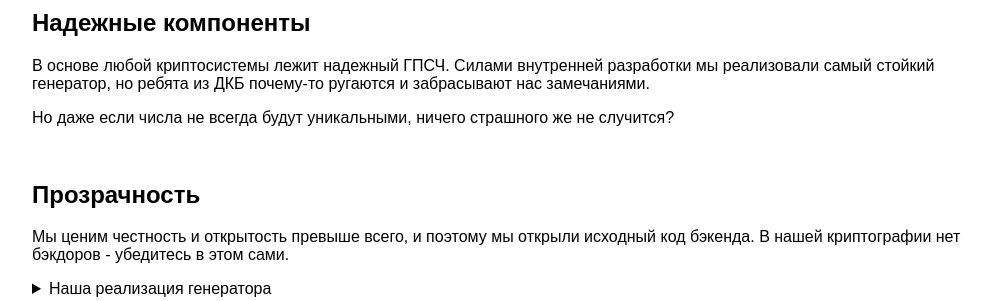
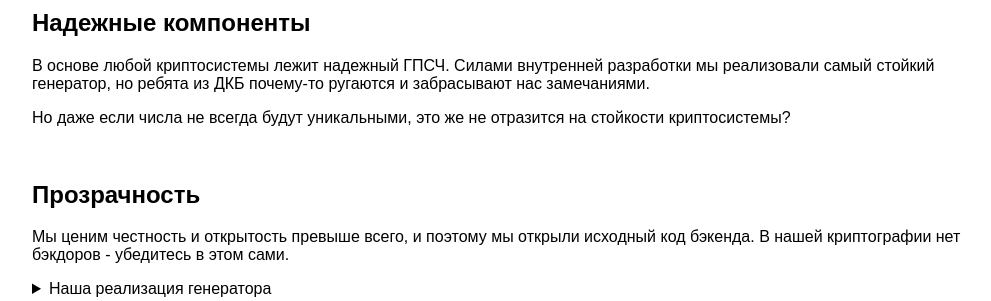
Before and after one commit to ng-dst/alfactf-signoffline, a Flask app: page /susurity in a window 1280 px wide. Shown: the part 617-918 px from the top of the page, without its empty margins (116-1107 px from the left). Run offline with Flask 3, Linux system fonts and the light colour scheme.

Commit message:
Update susurity.html

```diff
--- a/app/templates/susurity.html
+++ b/app/templates/susurity.html
@@ -24,7 +24,7 @@
 
         <h2>Надежные компоненты</h2>
         <p>В основе любой криптосистемы лежит надежный ГПСЧ. Силами внутренней разработки мы реализовали самый стойкий генератор, но ребята из ДКБ почему-то ругаются и забрасывают нас замечаниями.</p>
-        <p>Но даже если числа не всегда будут уникальными, ничего страшного же не случится?</p>
+        <p>Но даже если числа не всегда будут уникальными, это же не отразится на стойкости криптосистемы?</p>
 
         <br>
 
```
